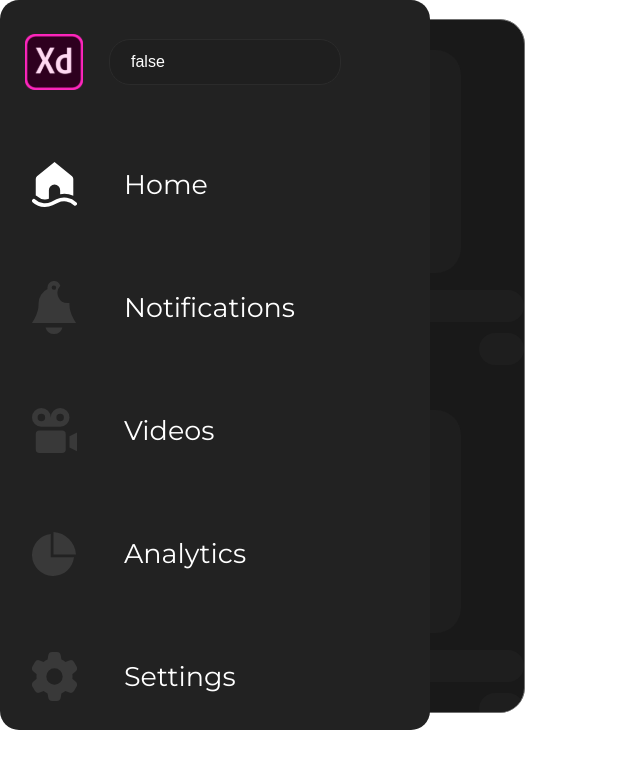
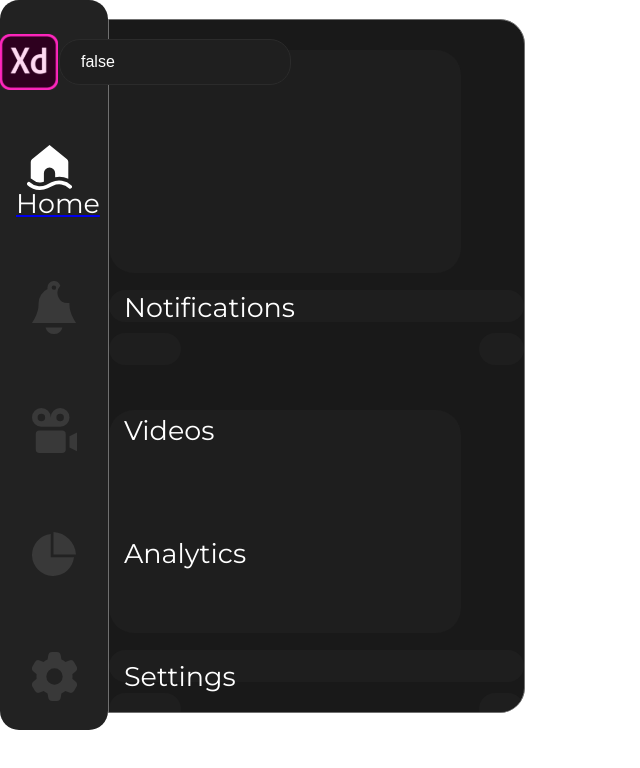
Before and after one commit to InteractiveNerd/expanding-menu, a React (Create React App) app: page / in a window 1280 px wide. Shown: the top 768 px of the page, without its empty margins (0-640 px from the left). Built offline with nearby package versions, Linux system fonts and the light colour scheme.

Commit message:
basic gsap working

```diff
--- a/src/com/organisms/Navigation/Navigation.js
+++ b/src/com/organisms/Navigation/Navigation.js
@@ -1,10 +1,29 @@
-import React, { useState } from 'react';
+import React, { useState, useEffect, useRef } from 'react';
+import { TweenMax, Power3 } from 'gsap';
 import './Navigation.scss';
 
 const Navigation = () => {
   const [navSwitch, setNavSwitch] = useState(false);
+  let navMenu = useRef(null);
+  const handleClick = (e) => {
+    e.preventDefault();
+    return navSwitch ? setNavSwitch(false) : setNavSwitch(true);
+  };
+  useEffect(() => {
+    console.log(navSwitch);
+    if (navSwitch) {
+      TweenMax.to(navMenu, 2, { width: 430 });
+    } else {
+      TweenMax.to(navMenu, 2, { width: 108 });
+    }
+  });
   return (
-    <div className="nav open">
+    <div
+      className="nav"
+      ref={(el) => {
+        navMenu = el;
+      }}
+    >
       <div className="nav-header">
         <div className="nav-item__icon-header">
           <img alt="icon" id="xd-logo" src="./icons/XD-Logo.svg" />
@@ -15,38 +34,40 @@ const Navigation = () => {
           </form>
         </div>
       </div>
-      <div className="nav-list">
-        <div className="nav-item">
-          <div className="nav-item__icon">
-            <img alt="icon" src="./icons/home-water.svg" />
-          </div>
-          <div className="nav-item__text">Home</div>
-        </div>
-        <div className="nav-item">
+      <ul className="nav-list">
+        <li className="nav-item">
+          <a href="/" onClick={handleClick}>
+            <div className="nav-item__icon">
+              <img alt="icon" src="./icons/home-water.svg" />
+            </div>
+            <div className="nav-item__text">Home</div>
+          </a>
+        </li>
+        <li className="nav-item">
           <div className="nav-item__icon">
             <img alt="icon" src="./icons/Bell.svg" />
           </div>
           <div className="nav-item__text">Notifications</div>
-        </div>
-        <div className="nav-item">
+        </li>
+        <li className="nav-item">
           <div className="nav-item__icon">
             <img alt="icon" src="./icons/camera-movie.svg" />
           </div>
           <div className="nav-item__text">Videos</div>
-        </div>
-        <div className="nav-item">
+        </li>
+        <li className="nav-item">
           <div className="nav-item__icon">
             <img alt="icon" src="./icons/chart-pie.svg" />
           </div>
           <div className="nav-item__text">Analytics</div>
-        </div>
-        <div className="nav-item">
+        </li>
+        <li className="nav-item">
           <div className="nav-item__icon">
             <img alt="icon" src="./icons/settings.svg" />
           </div>
           <div className="nav-item__text">Settings</div>
-        </div>
-      </div>
+        </li>
+      </ul>
     </div>
   );
 };
```
